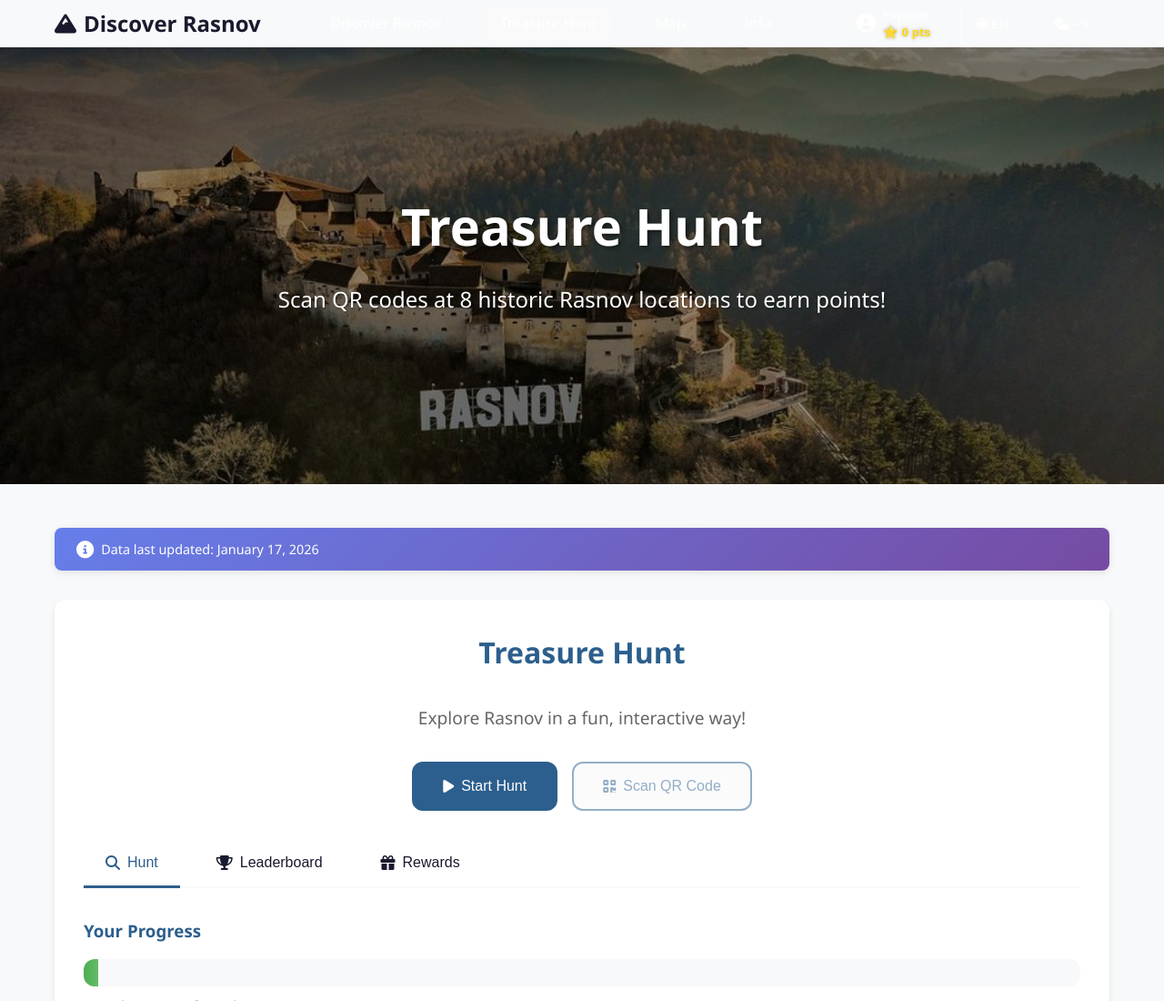
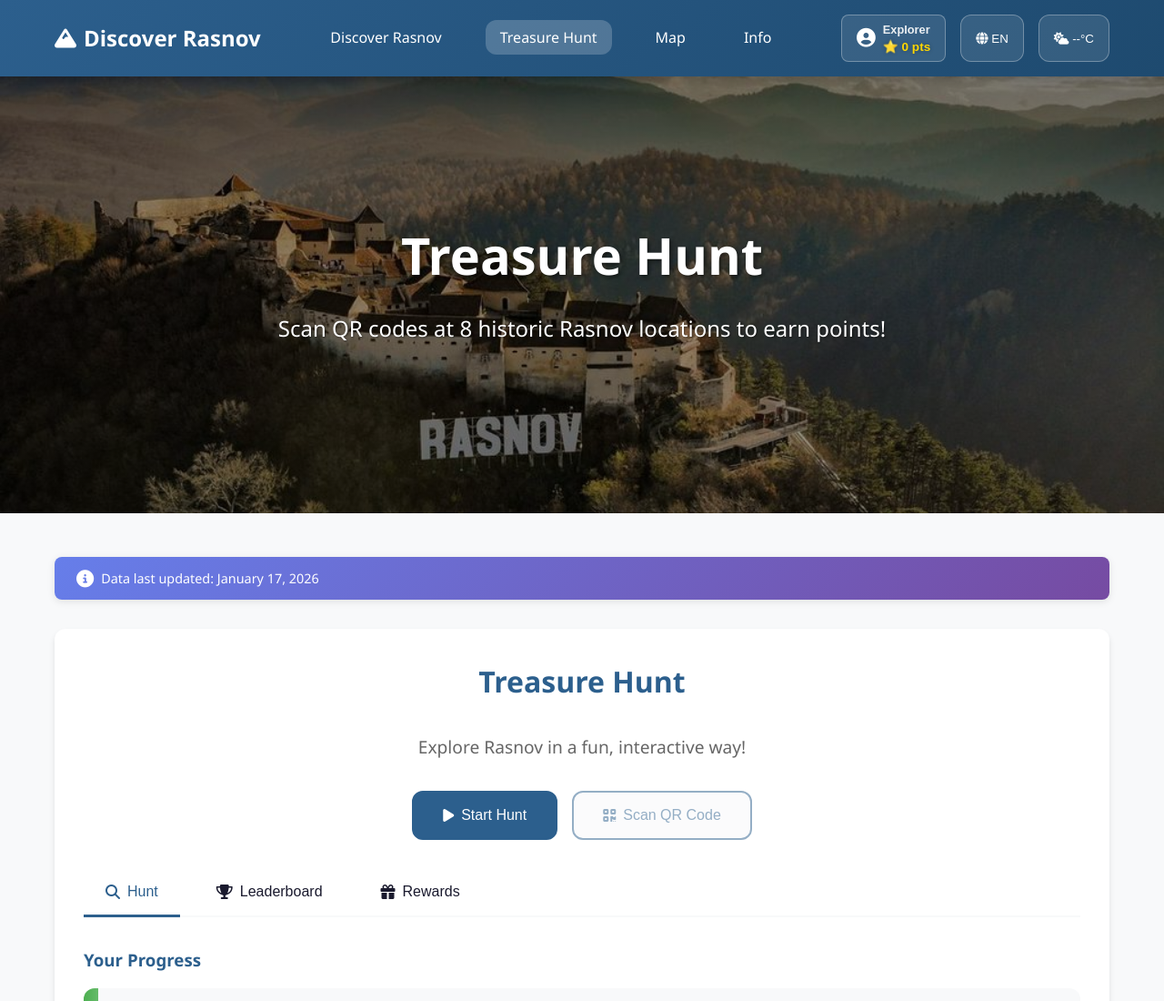
Before and after one commit to JWalker899/testsite, a website: page hunt.html in a window 1280 px wide. Shown: the top 1100 px of the page at 91% size. Drawn offline with nearby package versions, Linux system fonts and the light colour scheme; no server answers.

Commit message:
Add header section to hunt.html

```diff
--- a/hunt.html
+++ b/hunt.html
@@ -11,6 +11,7 @@
 </head>
 <body>
     <!-- Header -->
+    <header class="header">
         <div class="container">
             <div class="nav-wrapper">
                 <div class="logo">
```
